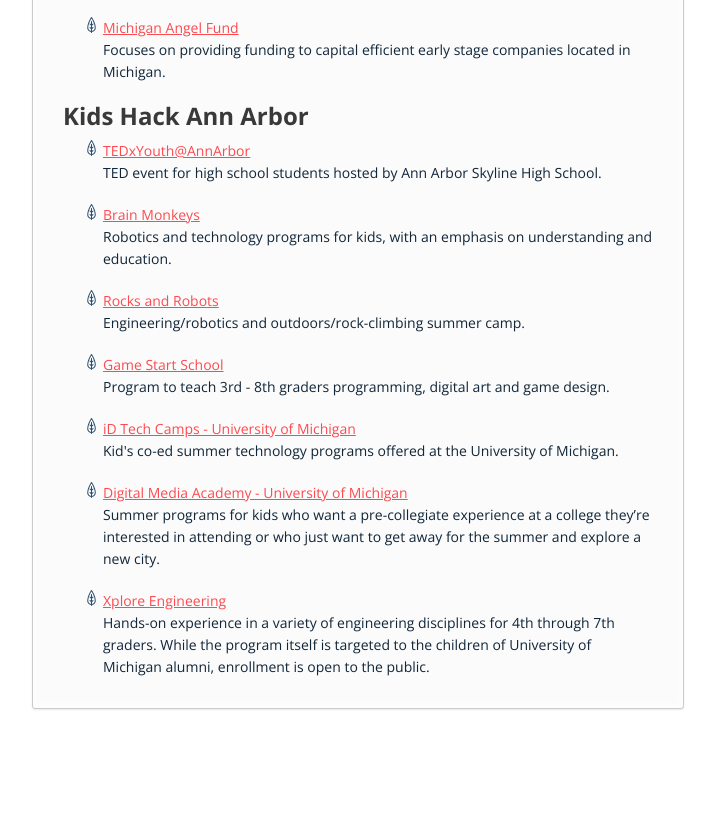
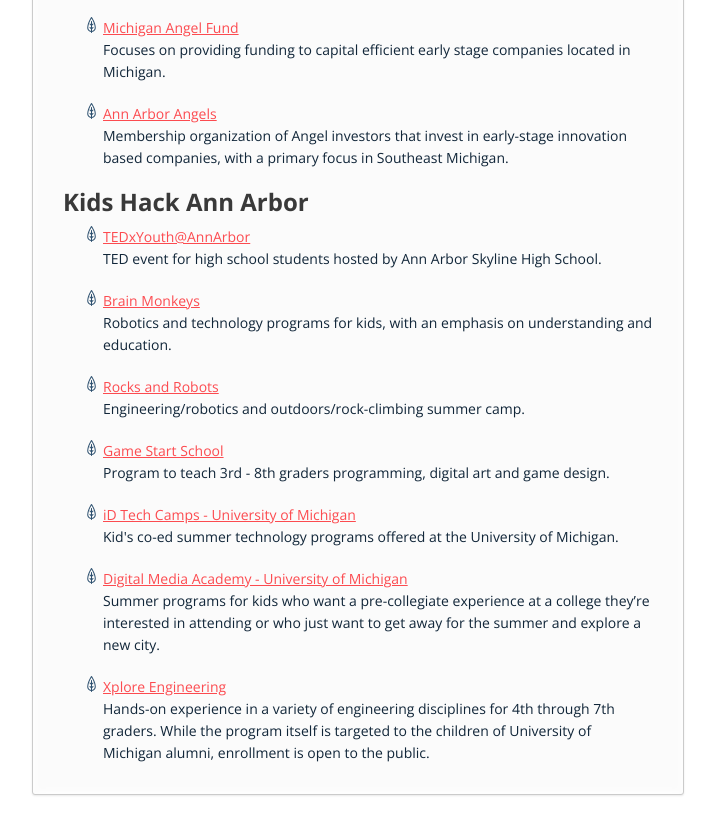
Before and after one commit to jshwlkr/hacka2, a plain HTML site: page index.html in a window 1280 px wide. Shown: the part 9078-9913 px from the top of the page, without its empty margins (283-998 px from the left). Before the commit the page ends 9827 px from the top, so only its background shows below. Drawn offline with nearby package versions, Linux system fonts and the light colour scheme.

Commit message:
added Ann Arbor Angels

```diff
--- a/index.html
+++ b/index.html
@@ -475,6 +475,10 @@
                   <a href="http://www.miangelfund.com/">Michigan Angel Fund</a>
                   <p>Focuses on providing funding to capital efficient early stage companies located in Michigan.</p>
                 </li>
+                <li>
+                  <a href="http://www.annarborangels.org/">Ann Arbor Angels</a>
+                  <p>Membership organization of Angel investors that invest in early-stage innovation based companies, with a primary focus in Southeast Michigan.</p>
+                </li>
             </ul>
             <h2>Kids Hack Ann Arbor</h2>
             <ul>
```
